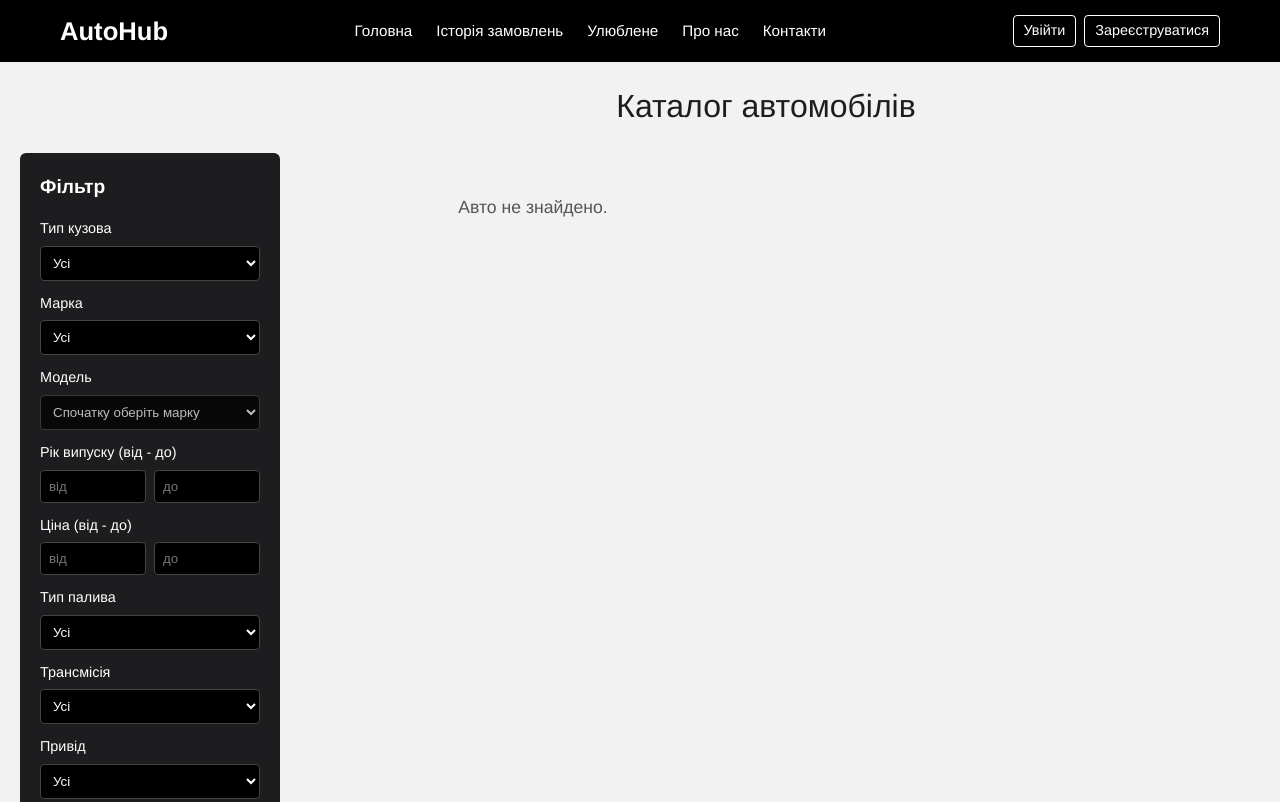
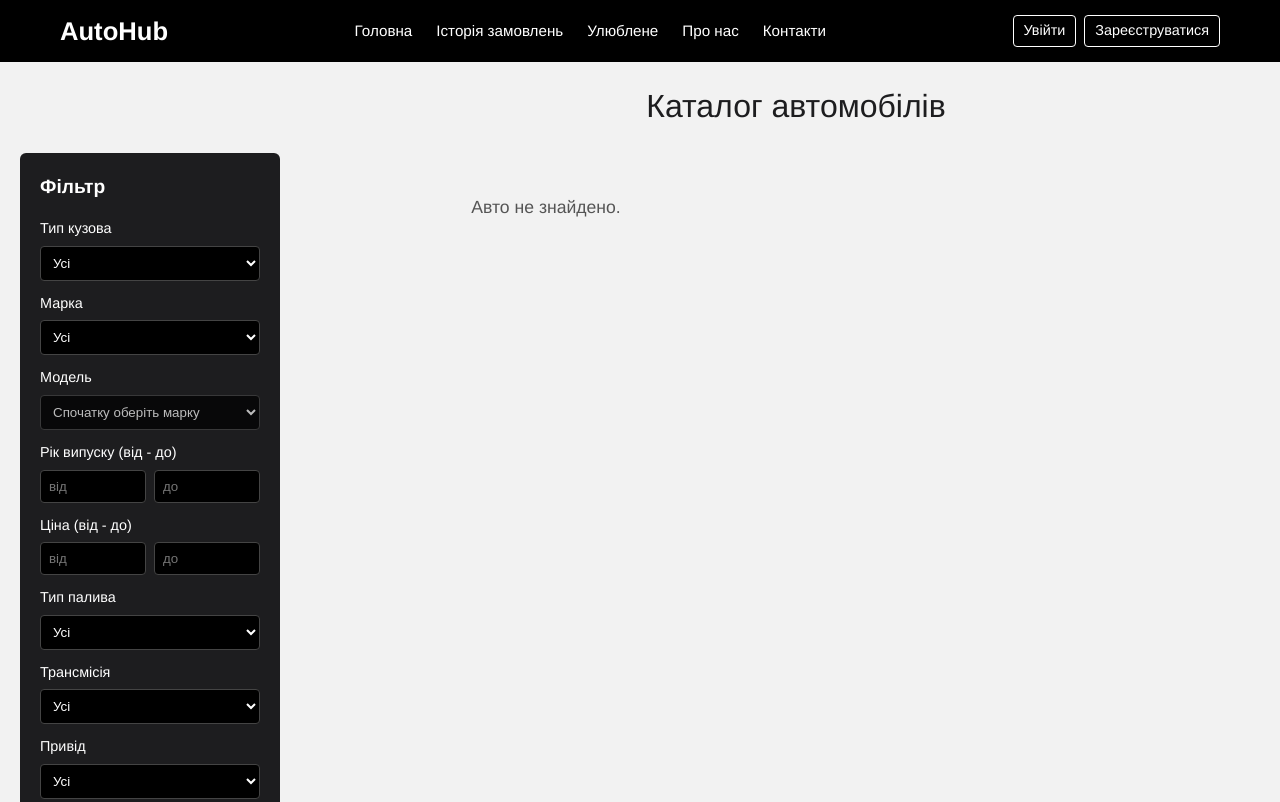
Before and after one commit to NureFatianovYehor/AutoHub, a website: page public/catalog.html in a window 1280 px wide. Shown: the top 802 px of the page. Drawn offline with nearby package versions, Linux system fonts and the light colour scheme; no server answers.

Commit message:
fix catalog

```diff
--- a/public/catalog.css
+++ b/public/catalog.css
@@ -102,7 +102,7 @@ body {
 .layout {
   display: flex;
   align-items: flex-start;    /* sidebar и карточки выравнены по самому верху содержимого */
-  max-width: 1200px;
+  max-width: 1600px;
   margin: 0 0 40px 20px;       /* отступ: сверху 0, справа 0, снизу 40px, слева 20px */
   gap: 32px;                   /* расстояние между sidebar и карточками */
   flex: 1;
@@ -203,11 +203,12 @@ body {
 
 /* ==================== СЕТКА КАРТОЧЕК ==================== */
 /* Увеличили ширину карточки на 20%: min-width = 312px (если было 260px) */
-.cars-container {
+#cars-container {
   display: grid;
-  grid-template-columns: repeat(auto-fill, minmax(312px, 1fr));
-  gap: 24px;
+  grid-template-columns: repeat(auto-fill, minmax(400px, 1fr));
+  gap: 32px;
 }
+
 
 /* ==================== ОДНА КАРТОЧКА ==================== */
 
--- a/public/catalog.html
+++ b/public/catalog.html
@@ -111,7 +111,7 @@
     <!-- Правий блок з каталогом карток -->
     <section class="catalog__content">
       <h2 class="catalog__title">Каталог автомобілів</h2>
-      <div id="cars-container" class="cars-container">
+      <div id="cars-container" class="grid grid-cols-1 sm:grid-cols-2 lg:grid-cols-3 gap-4 w-full h-full">
         <p class="loading">Завантаження...</p>
       </div>
     </section>
--- a/public/catalog.js
+++ b/public/catalog.js
@@ -157,7 +157,7 @@ async function renderCars(cars) {
 
   cars.forEach(car => {
     const card = document.createElement('div');
-    card.className = 'car-card';
+    card.className = 'car-card bg-white rounded shadow h-full flex flex-col';
 
     const img = document.createElement('img');
     img.src = getImageSrc(car.images);
```
Also changed, not shown: public/add.js (line endings or trailing spaces).
